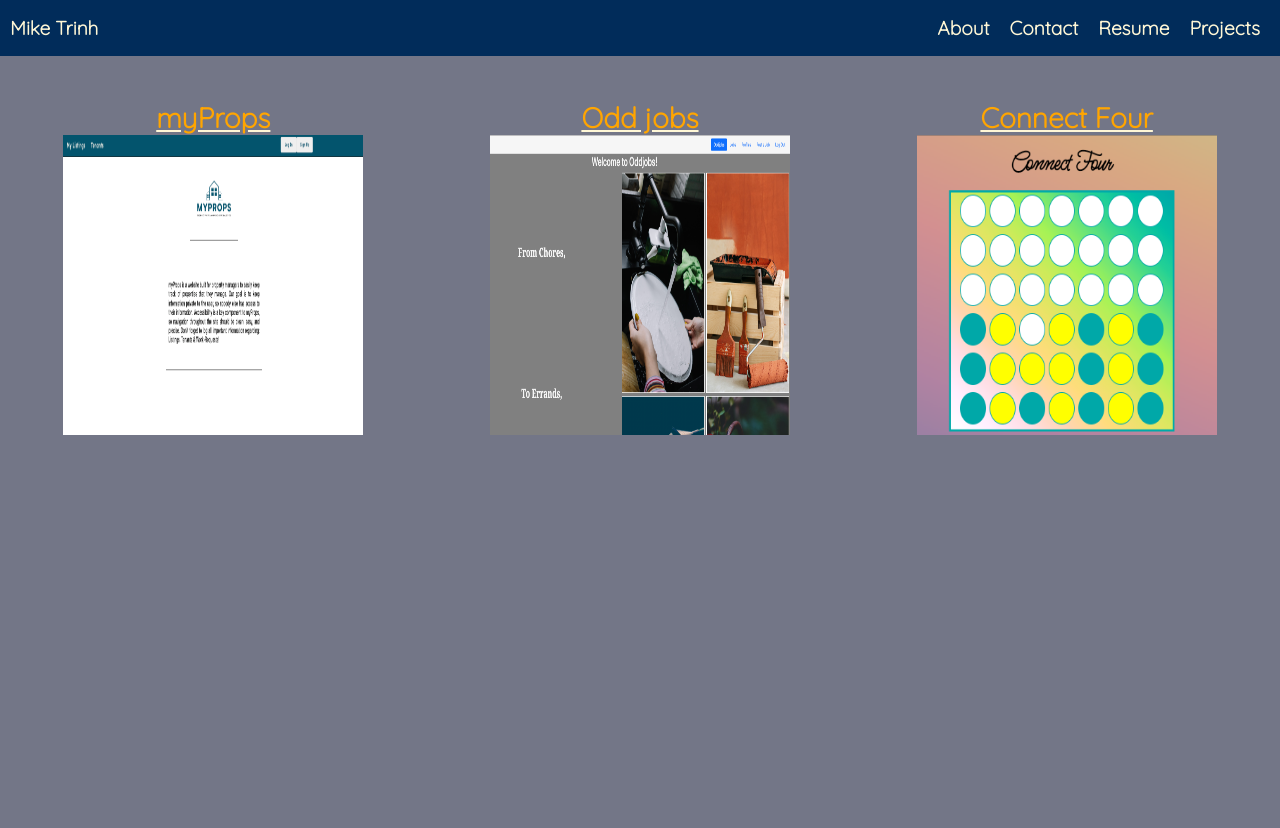
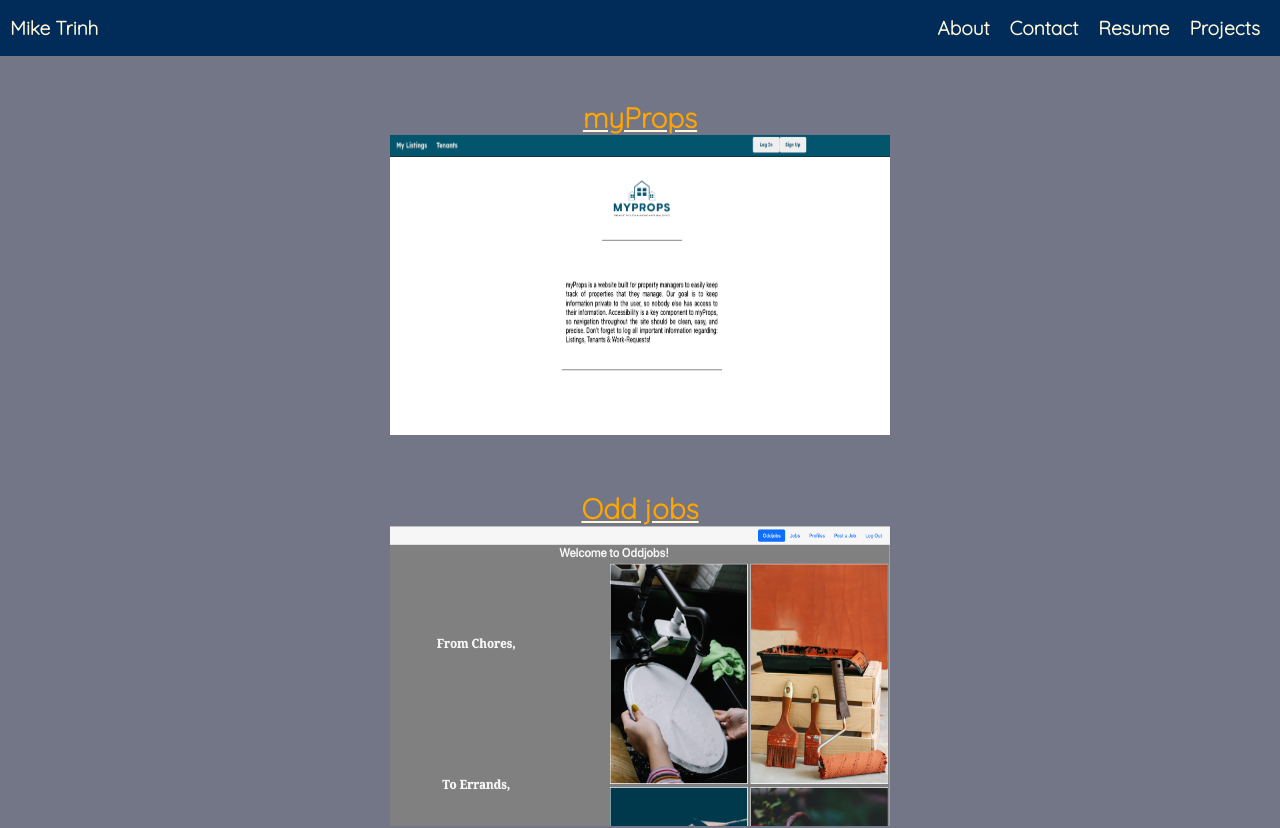
Before and after one commit to hieptrinh96/react-portfolio, a React (Create React App) app: page /projects in a window 1280 px wide. Shown: the top 828 px of the page. Built offline with nearby package versions, Linux system fonts and the light colour scheme.

Commit message:
change image size again

```diff
--- a/src/components/ProjectPreview/ProjectPreview.css
+++ b/src/components/ProjectPreview/ProjectPreview.css
@@ -3,6 +3,13 @@
 }
 
 .image-container>img {
-  width: 300px;
+  width: 500px;
   height: 300px;
 }
+
+.project-container {
+  display: flex;
+  flex-direction: column;
+  justify-content: center;
+  align-items: center;
+}
--- a/src/pages/ProjectDetails/ProjectDetails.css
+++ b/src/pages/ProjectDetails/ProjectDetails.css
@@ -10,19 +10,20 @@
 }
 
 .project-info>p {
-  width: 40%;
+  width: 50%;
   font-weight: bold;
 }
 
-.button-container {
+/* .button-container {
   background-color: #A6ABBD;
-}
+} */
 
 .button-container>button>a {
   background-color: none;
 }
 
 .project-info>img {
-  max-width: 600px;
+  max-width: 750px;
   height: 400px;
+  margin-bottom: 20px;
 }
```
